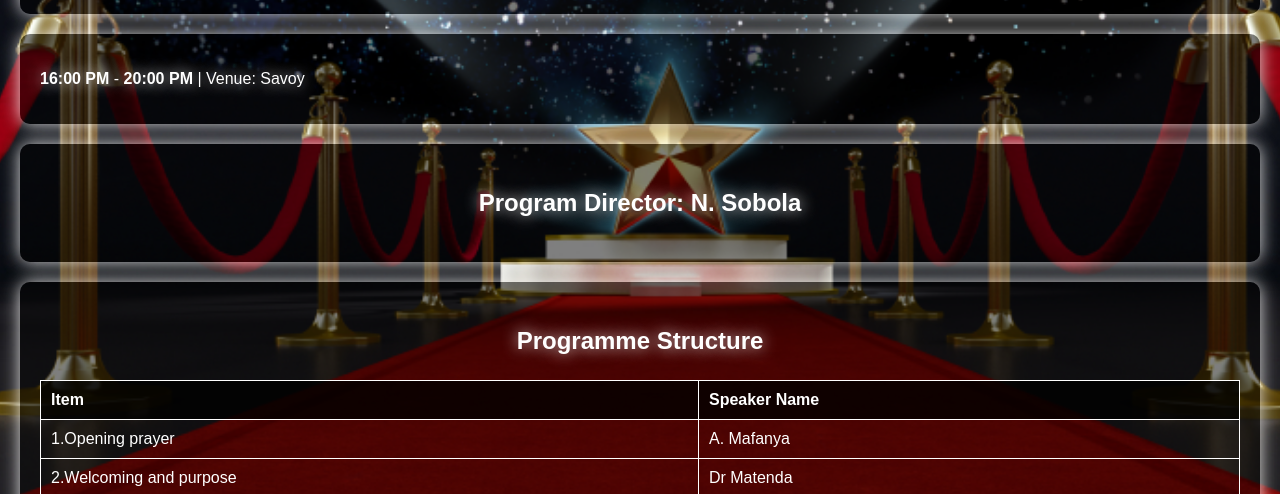
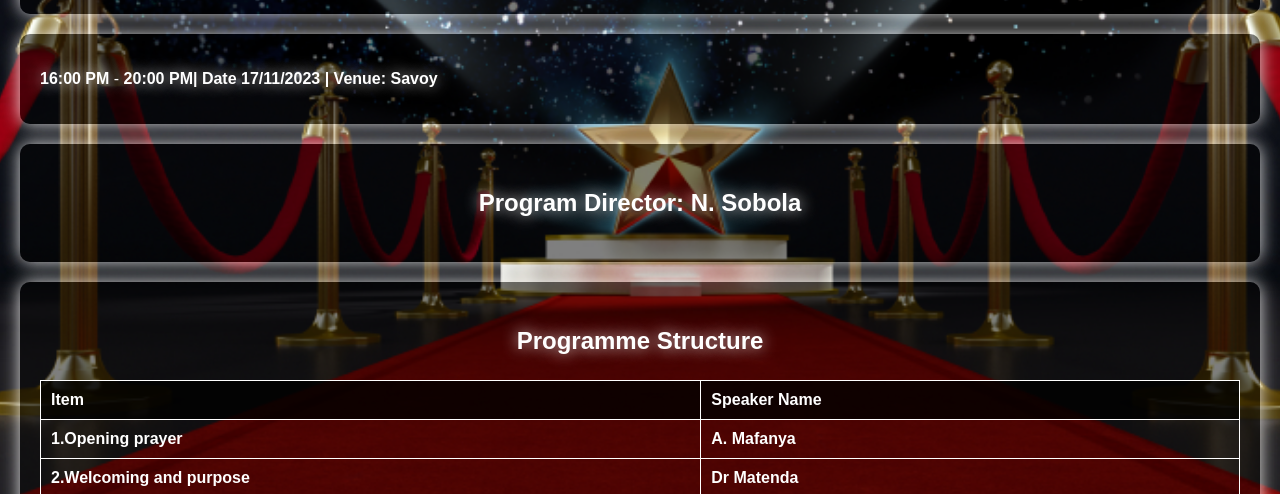
Before and after one commit to Nyakama-Mahle/Ceremony-Programme, a plain HTML site: page index.html in a window 1280 px wide. Shown: the part 304-798 px from the top of the page. Drawn offline with Linux system fonts and the light colour scheme.

Commit message:
Update index.html

```diff
--- a/index.html
+++ b/index.html
@@ -131,7 +131,7 @@
     </section>
 
     <section>
-        <p><time>16:00 PM</time> - <time>20:00 PM</time> | Venue: Savoy</p>
+        <p><time>16:00 PM</time> - <time>20:00 PM</time><b>| Date 17/11/2023<b> <b>| Venue: Savoy<b></p>
         <!-- Content for the time and venue section -->
     </section>
 
```
